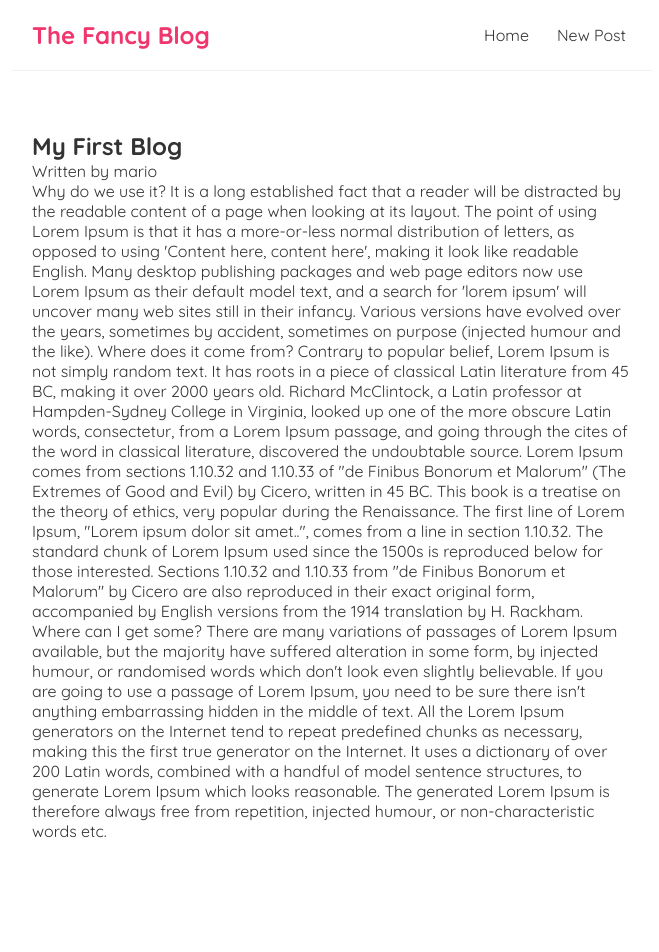
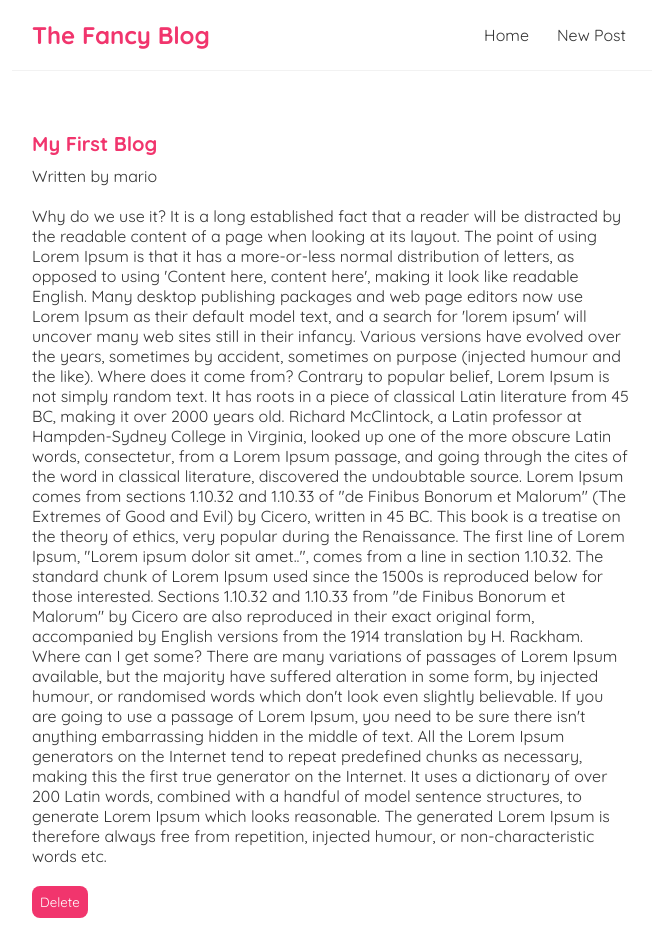
Before and after one commit to ucwealth/React-Apps, a React (Create React App) app in the folder fancy-blog/: page /posts/1 in a window 1280 px wide. Shown: the top 952 px of the page, without its empty margins (308-967 px from the left). Before the commit the page ends 901 px from the top, so only its background shows below. Built offline with nearby package versions, Linux system fonts and the light colour scheme; data requests are answered from the project's data file; the HTML template or start-up script is replaced by a standard one.

Commit message:
create 404 not found custom page

```diff
--- a/fancy-blog/src/App.js
+++ b/fancy-blog/src/App.js
@@ -3,6 +3,7 @@ import Home from './components/Home';
 import CreatePost from './components/CreatePost';
 import { BrowserRouter as Router, Route, Routes } from 'react-router-dom'
 import PostDetails from './components/PostDetails';
+import NotFound from './components/404NotFound';
 
 function App() {
 
@@ -15,6 +16,7 @@ function App() {
             <Route path='/' element={<Home />} />
             <Route path='/create' element={<CreatePost />} />
             <Route path='/posts/:id' element={ <PostDetails />} />
+            <Route path='*' element={<NotFound />} />
           </Routes>
         </div>
       </div>
--- a/fancy-blog/src/components/PostDetails.js
+++ b/fancy-blog/src/components/PostDetails.js
@@ -1,9 +1,19 @@
-import { useParams } from "react-router-dom"
+import { useParams, useNavigate } from "react-router-dom"
 import useFetch from "../useFetch"
 
 const PostDetails = () => {
     const { id } = useParams()
     const { data: post, isLoading, error } = useFetch(`http://localhost:8000/posts/${id}`)
+    const navigate = useNavigate()
+
+    const handleDelete = () => {
+        fetch('http://localhost:8000/posts/' + post.id, {
+            method: 'DELETE'
+        })
+        .then(() => {
+            navigate('/')
+        })
+    }
 
     return (
         <div className="post-details">
@@ -14,6 +24,7 @@ const PostDetails = () => {
                     <h2>{ post.title }</h2>
                     <p>Written by { post.author }</p>
                     <div>{ post.body }</div>
+                    <button onClick={handleDelete}>Delete</button>
                 </article>
              )}
         </div>
--- a/fancy-blog/src/data/db.json
+++ b/fancy-blog/src/data/db.json
@@ -25,22 +25,10 @@
       "id": 4
     },
     {
-      "title": "hi hi",
-      "body": "body kole werk ",
-      "author": "mario",
-      "id": 5
-    },
-    {
       "title": "React Native is Dope",
       "body": "I swear to God, uikit is beter, but i need a job asap, so rn it is!",
       "author": "only fans",
       "id": 6
-    },
-    {
-      "title": "Here is title",
-      "body": "Here is body",
-      "author": "yoshi",
-      "id": 7
     }
   ]
 }
--- a/fancy-blog/src/index.css
+++ b/fancy-blog/src/index.css
@@ -55,15 +55,15 @@
 
 /* blog details page */
 
-.blog-details h2 {
+.post-details h2 {
   font-size: 20px;
   color: #f1356d;
   margin-bottom: 10px;
 }
-.blog-details div {
+.post-details div {
   margin: 20px 0;
 }
-.blog-details button {
+.post-details button {
   background: #f1356d;
   color: #fff;
   border: 0;
```
